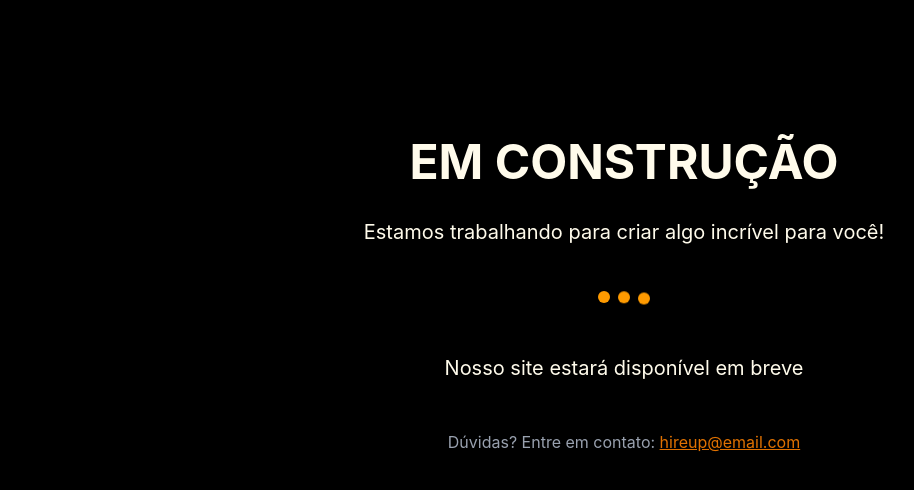
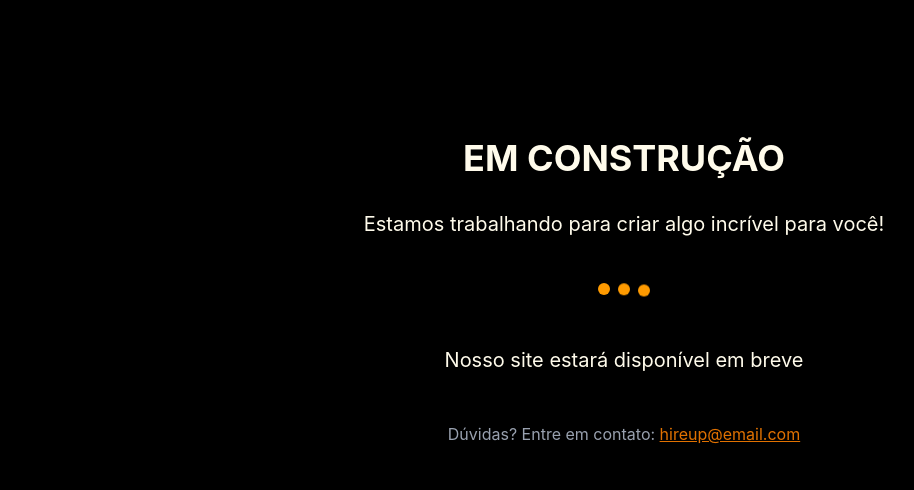
Before and after one commit to lawrencelonghi/hireup, a website: page templates/construction.html in a window 1280 px wide. Shown: the part 94-584 px from the top of the page, without its empty margins (16-930 px from the left). Drawn offline with nearby package versions, Linux system fonts and the light colour scheme; files that its build step writes are made by us from their sources.

Commit message:
.dockerignore

```diff
--- a/templates/construction.html
+++ b/templates/construction.html
@@ -9,7 +9,7 @@
 </head>
 
 <body class="bg-black">
-  <section>
+  <section">
     <nav class="pt-6 bg-black custom-container">
       <div>
         <a href="#hero" class="block">
@@ -22,7 +22,7 @@
     <header class="mt-20 md:mt-40 items-center text-center custom-container flex flex-col gap-6 md:gap-12">
 
       <div class="flex flex-col items-center gap-6 md:gap-8">
-        <h1 class="text-amber-50 text-2xl md:text-5xl font-bold">EM CONSTRUÇÃO</h1>
+        <h1 class="text-amber-50 text-xl md:text-4xl font-bold">EM CONSTRUÇÃO</h1>
         <p class="text-amber-50 text-lg md:text-xl">Estamos trabalhando para criar algo incrível para você!</p>
       </div>
 
```
Also changed, not shown: 1 other file.
